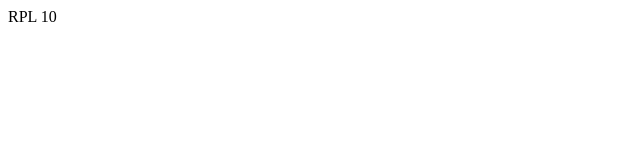
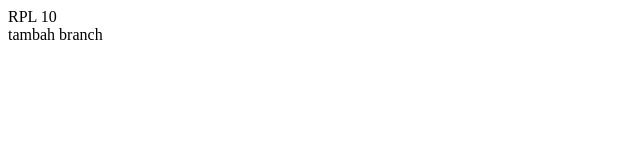
Before and after one commit to Zankimen/git, a plain HTML site: page index.html in a window 1280 px wide. Shown: the full height of the page, 0-640 px from the left. Drawn offline with Linux system fonts and the light colour scheme.

Commit message:
First Feature

```diff
--- a/index.html
+++ b/index.html
@@ -9,5 +9,6 @@
     <div>
         RPL 10
     </div>
+    <div> tambah branch</div>
 </body>
 </html>
```
